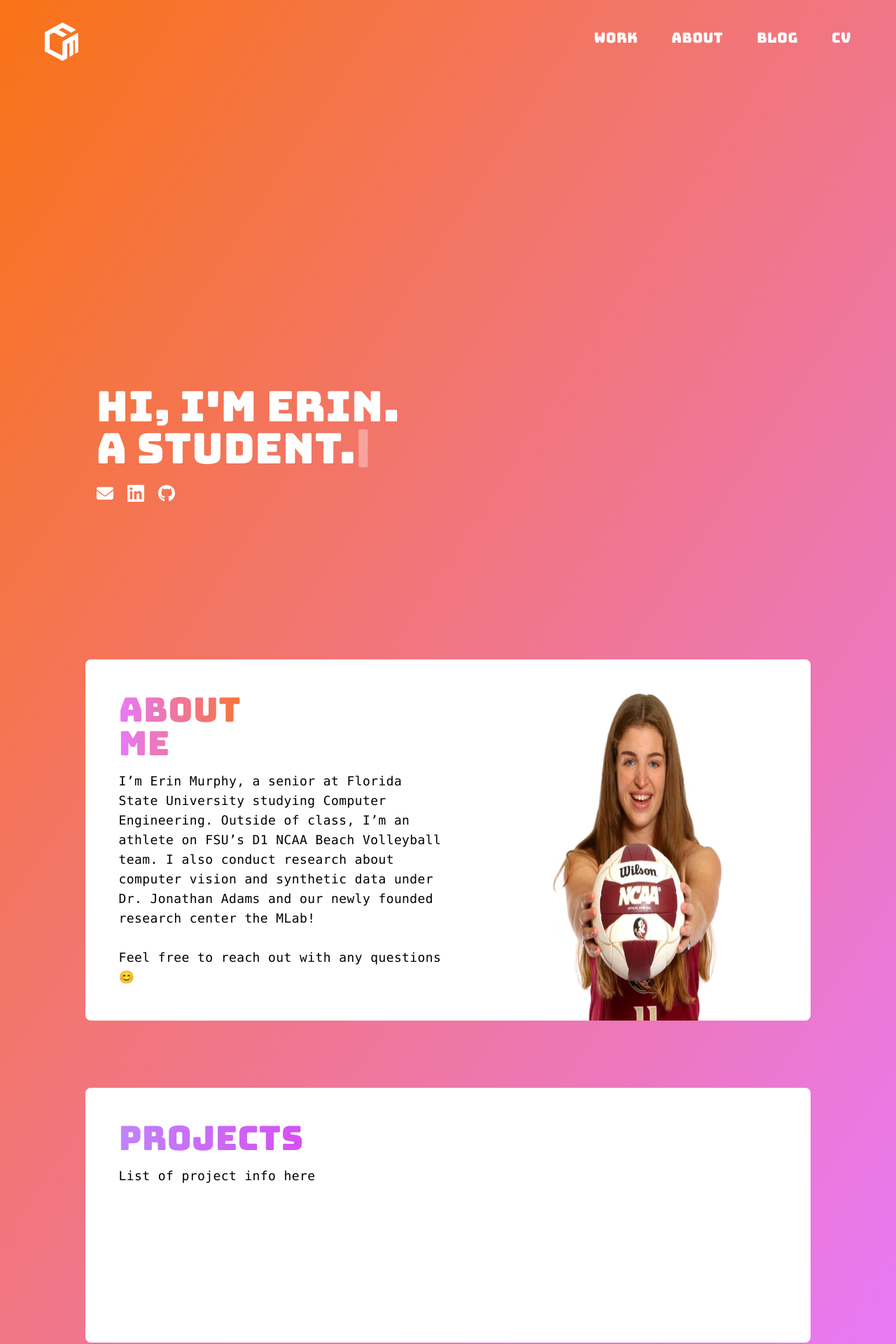
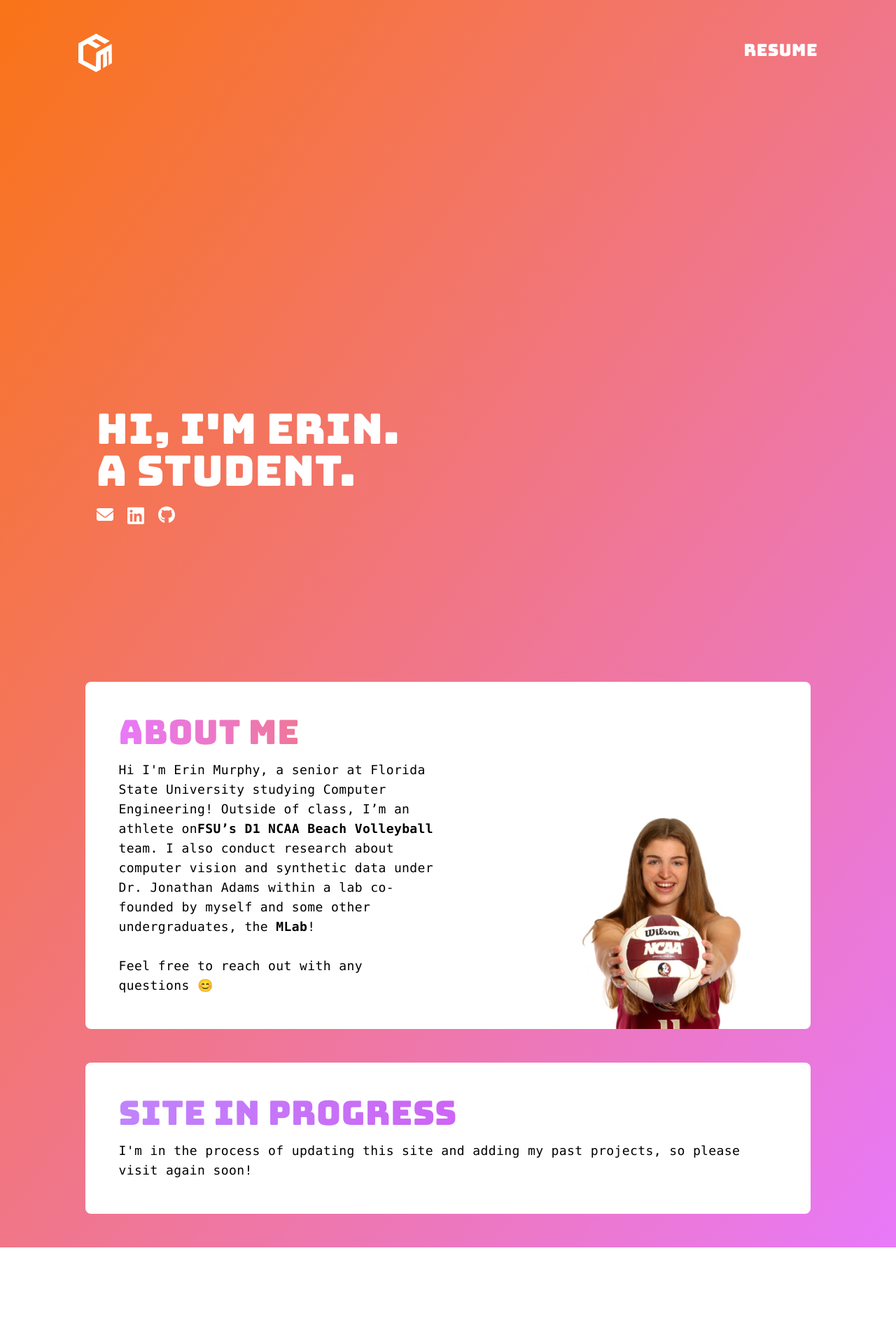
Before and after one commit to erinmurphy11/personal-site, a Next.js app: page / in a window 1280 px wide. Shown: the top 1920 px of the page at 70% size. After the commit the page ends 1782 px from the top, so only its background shows below. Built offline with nearby package versions, Linux system fonts and the light colour scheme.

Commit message:
Update home page

```diff
--- a/components/Navbar.js
+++ b/components/Navbar.js
@@ -2,12 +2,12 @@ import Link from 'next/link'
 
 export default function NavBar() {
   return (
-    <div className="w-full flex justify-around xl:justify-between py-8">
+    <div className="w-full flex flex-row justify-between my-12 px-12">
         <Link href="/">
             <img src='logo.png' className="w-8 md:w-12 cursor-pointer" alt="Home" />
         </Link>
-        <div className="flex justify-end font-fancy pt-2 text-white md:text-xl decoration-4">
-            <Link href="/">
+        <div className="flex justify-end font-fancy pt-2 text-white md:text-4xl lg:text-2xl decoration-4">
+            {/*<Link href="/">
                 <span className="px-3 md:px-6 cursor-pointer hover:underline">
                     Work
                 </span>
@@ -16,14 +16,9 @@ export default function NavBar() {
                 <span className="px-3 md:px-6 cursor-pointer hover:underline">
                     About
                 </span>
-            </Link>
-            <Link href="/">
-                <span className="px-3 md:px-6 cursor-pointer hover:underline">
-                    Blog
-                </span>
-            </Link>
-            <a href="https://drive.google.com/file/d/19NU02qXh8VOWNsBYDqGYhyL53QsvnM9p/view?usp=sharing" target="_blank" className=" pl-3 md:pl-6 cursor-pointer hover:underline">
-                CV
+            </Link>*/}
+            <a href="/Erin_Murphy_Resume.pdf" target="_blank" className="pl-3 md:pl-6 cursor-pointer hover:underline">
+                Resume
             </a>
         </div>
     </div>
--- a/pages/index.tsx
+++ b/pages/index.tsx
@@ -16,29 +16,47 @@ const Home: NextPage = () => {
       <main className="flex h-[200%] flex-1 flex-col justify-start px-4 xl:px-16 bg-gradient-to-br from-orange-500 to-fuchsia-400 tracking-wide text-white text-center md:text-left ">
         <NavBar></NavBar>
         <div className="mt-32 md:my-44 md:pt-64 mx-[5%] px-4 font-fancy text-4xl md:text-6xl">
-          <h1 >Hi, I'm Erin.</h1>
+          <h1>
+            Hi, I'm Erin.
+          </h1>
           <Typing></Typing>
           <div className="xl:w-1/6 flex flex-row justify-center md:justify-start mt-5">
+            <a href="mailto:erinmurphy2019@gmail.com" target="_blank">
               <svg className="fill-white w-6 mr-5 cursor-pointer hover:fill-fuchsia-500" xmlns="http://www.w3.org/2000/svg" viewBox="0 0 512 512"><path d="M464 64C490.5 64 512 85.49 512 112C512 127.1 504.9 141.3 492.8 150.4L275.2 313.6C263.8 322.1 248.2 322.1 236.8 313.6L19.2 150.4C7.113 141.3 0 127.1 0 112C0 85.49 21.49 64 48 64H464zM217.6 339.2C240.4 356.3 271.6 356.3 294.4 339.2L512 176V384C512 419.3 483.3 448 448 448H64C28.65 448 0 419.3 0 384V176L217.6 339.2z"/></svg>
+            </a>
+            <a href="https://linkedin.com/in/erinmurphy11" target="_blank">
               <svg className="fill-white w-6 mr-5 cursor-pointer hover:fill-fuchsia-500" xmlns="http://www.w3.org/2000/svg" viewBox="0 0 448 512"><path d="M416 32H31.9C14.3 32 0 46.5 0 64.3v383.4C0 465.5 14.3 480 31.9 480H416c17.6 0 32-14.5 32-32.3V64.3c0-17.8-14.4-32.3-32-32.3zM135.4 416H69V202.2h66.5V416zm-33.2-243c-21.3 0-38.5-17.3-38.5-38.5S80.9 96 102.2 96c21.2 0 38.5 17.3 38.5 38.5 0 21.3-17.2 38.5-38.5 38.5zm282.1 243h-66.4V312c0-24.8-.5-56.7-34.5-56.7-34.6 0-39.9 27-39.9 54.9V416h-66.4V202.2h63.7v29.2h.9c8.9-16.8 30.6-34.5 62.9-34.5 67.2 0 79.7 44.3 79.7 101.9V416z"/></svg>
+            </a>
+            <a href="https://github.com/erinmurphy11" target="_blank">
               <svg className="fill-white w-6 cursor-pointer hover:fill-fuchsia-500" xmlns="http://www.w3.org/2000/svg" viewBox="0 0 496 512"><path d="M165.9 397.4c0 2-2.3 3.6-5.2 3.6-3.3.3-5.6-1.3-5.6-3.6 0-2 2.3-3.6 5.2-3.6 3-.3 5.6 1.3 5.6 3.6zm-31.1-4.5c-.7 2 1.3 4.3 4.3 4.9 2.6 1 5.6 0 6.2-2s-1.3-4.3-4.3-5.2c-2.6-.7-5.5.3-6.2 2.3zm44.2-1.7c-2.9.7-4.9 2.6-4.6 4.9.3 2 2.9 3.3 5.9 2.6 2.9-.7 4.9-2.6 4.6-4.6-.3-1.9-3-3.2-5.9-2.9zM244.8 8C106.1 8 0 113.3 0 252c0 110.9 69.8 205.8 169.5 239.2 12.8 2.3 17.3-5.6 17.3-12.1 0-6.2-.3-40.4-.3-61.4 0 0-70 15-84.7-29.8 0 0-11.4-29.1-27.8-36.6 0 0-22.9-15.7 1.6-15.4 0 0 24.9 2 38.6 25.8 21.9 38.6 58.6 27.5 72.9 20.9 2.3-16 8.8-27.1 16-33.7-55.9-6.2-112.3-14.3-112.3-110.5 0-27.5 7.6-41.3 23.6-58.9-2.6-6.5-11.1-33.3 2.6-67.9 20.9-6.5 69 27 69 27 20-5.6 41.5-8.5 62.8-8.5s42.8 2.9 62.8 8.5c0 0 48.1-33.6 69-27 13.7 34.7 5.2 61.4 2.6 67.9 16 17.7 25.8 31.5 25.8 58.9 0 96.5-58.9 104.2-114.8 110.5 9.2 7.9 17 22.9 17 46.4 0 33.7-.3 75.4-.3 83.6 0 6.5 4.6 14.4 17.3 12.1C428.2 457.8 496 362.9 496 252 496 113.3 383.5 8 244.8 8zM97.2 352.9c-1.3 1-1 3.3.7 5.2 1.6 1.6 3.9 2.3 5.2 1 1.3-1 1-3.3-.7-5.2-1.6-1.6-3.9-2.3-5.2-1zm-10.8-8.1c-.7 1.3.3 2.9 2.3 3.9 1.6 1 3.6.7 4.3-.7.7-1.3-.3-2.9-2.3-3.9-2-.6-3.6-.3-4.3.7zm32.4 35.6c-1.6 1.3-1 4.3 1.3 6.2 2.3 2.3 5.2 2.6 6.5 1 1.3-1.3.7-4.3-1.3-6.2-2.2-2.3-5.2-2.6-6.5-1zm-11.4-14.7c-1.6 1-1.6 3.6 0 5.9 1.6 2.3 4.3 3.3 5.6 2.3 1.6-1.3 1.6-3.9 0-6.2-1.4-2.3-4-3.3-5.6-2z"/></svg>
+            </a>
           </div>
         </div>
-        <div className="font-fancy px-12 pt-12 mx-[5%] my-12 bg-white rounded-lg text-black flex flex-col xl:flex-row justify-between">
-          <div>
-            <h2 className="text-transparent text-4xl xl:text-5xl xl:w-1/3 bg-clip-text bg-gradient-to-r from-fuchsia-400 to-orange-500">About Me</h2>
-            <p className="font-mono pt-4 pb-12 xl:w-3/4 text-lg">I’m Erin Murphy, a senior at Florida State University studying Computer Engineering.
-              Outside of class, I’m an athlete on FSU’s D1 NCAA Beach Volleyball team. I also conduct research about computer vision and synthetic
-              data under Dr. Jonathan Adams and our newly founded research center the MLab!
+        <div className="font-fancy mx-[5%] text-black">
+          <div className="px-12 pt-12 my-12 w-full bg-white rounded-lg flex flex-col md:flex-row justify-between">
+            <div className="md:w-[60%] lg:w-full">
+              <h2 className="text-transparent text-4xl xl:text-5xl bg-clip-text bg-gradient-to-r from-fuchsia-400 to-orange-500">
+                About Me
+              </h2>
+              <p className="font-mono pt-4 pb-12 xl:w-3/4 text-lg">
+                Hi I'm Erin Murphy, a senior at Florida State University studying Computer Engineering!
+                Outside of class, I’m an athlete on
+                <b><a href="https://seminoles.com/sports/beach-volleyball/" target="_blank">FSU’s D1 NCAA Beach Volleyball</a></b> team.
+                I also conduct research about computer vision and synthetic data under Dr. Jonathan Adams within a lab co-founded by myself and some other undergraduates, the
+                <b><a href="https://mllab.cci.fsu.edu/" target="_blank"> MLab</a></b>!
                 <br/><br/>Feel free to reach out with any questions 😊
               </p>
             </div>
-          <img src="erin.jpg" alt="Erin Murphy" width="250px" className="xl:mr-[8%]"/>
+            <img src="erin.jpg" alt="Erin Murphy" className="lg:mx-12 md:w-[40%] lg:w-1/4 object-contain self-end"/>
           </div>
-        <div className="font-fancy px-12 pt-12 mx-[5%] xl:my-12 bg-white rounded-lg text-black">
-          <h2 className="text-transparent text-4xl xl:text-5xl xl:w-1/3 bg-clip-text bg-gradient-to-r from-purple-400 to-fuchsia-500">Projects</h2>
-          <p className="font-mono pt-4 xl:w-3/4 text-lg">List of project info here<br /><br /><br /><br /><br /><br /><br /><br /><br />
+          <div className="px-12 py-12 my-12 bg-white rounded-lg">
+            <h2 className="text-transparent text-4xl xl:text-5xl bg-clip-text bg-gradient-to-r from-purple-400 to-fuchsia-500">
+              Site in progress
+            </h2>
+            <p className="font-mono pt-4 text-lg">
+              I'm in the process of updating this site and adding my past projects, so please visit again soon!
             </p>
+          </div>
         </div>
       </main>
     </div>
```
Also changed, not shown: 1 other file (tests, documents, lock files or other folders). Lines whose indentation alone changed are shown as unchanged.
